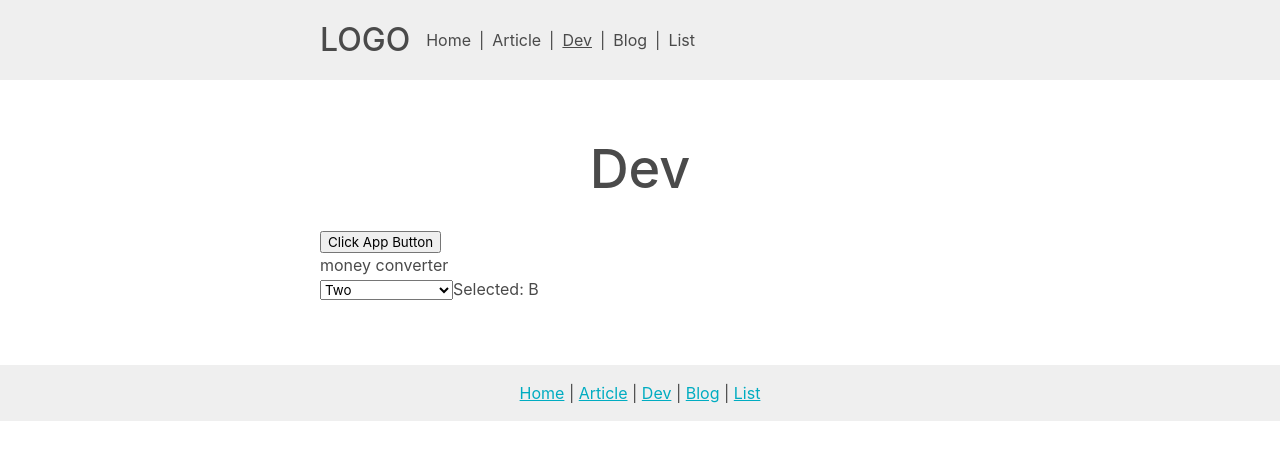
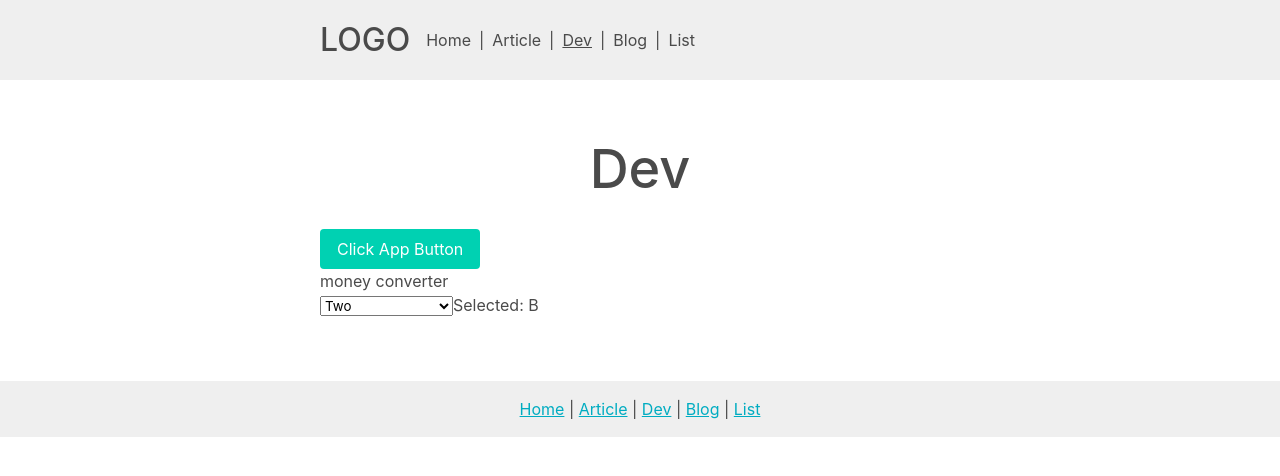
Before and after one commit to bryan-gilbert/bp-vue-webpack-babel, a Vue app: page /dev in a window 1280 px wide. Shown: the top 476 px of the page. Built offline with nearby package versions, Linux system fonts and the light colour scheme.

Commit message:
Computed class styles on buttons

```diff
--- a/src/components/ui/UiButton.vue
+++ b/src/components/ui/UiButton.vue
@@ -8,8 +8,8 @@
     :is="to ? `router-link` : `button`"
     :to="to"
     v-on:click="buttonClicked"
-          class="classObject"
-    :class="$options.name">
+    v-bind:class="classObject"
+    >
     <slot/>
   </button>
 </template>
@@ -25,7 +25,9 @@ export default {
 	computed: {
 		classObject: function () {
 			return {
-				"is-link": this.to !== undefined
+				"is-link": this.to !== undefined,
+        "is-primary": this.to == undefined,
+        "button" : true
 			}
 		}
 	},
```
